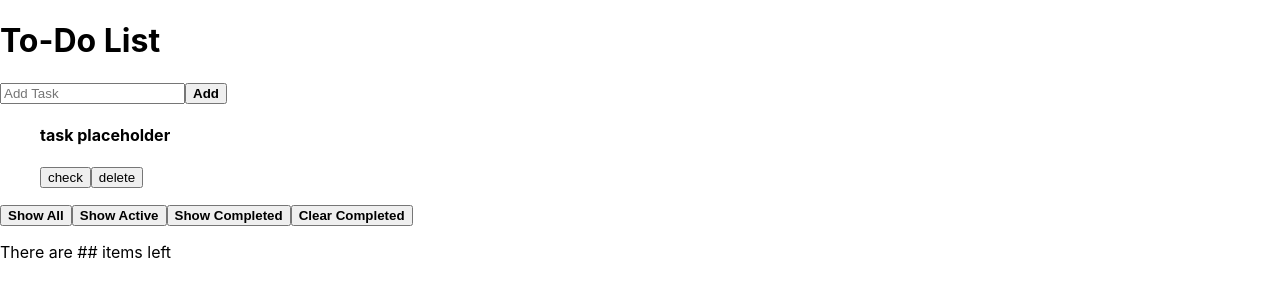
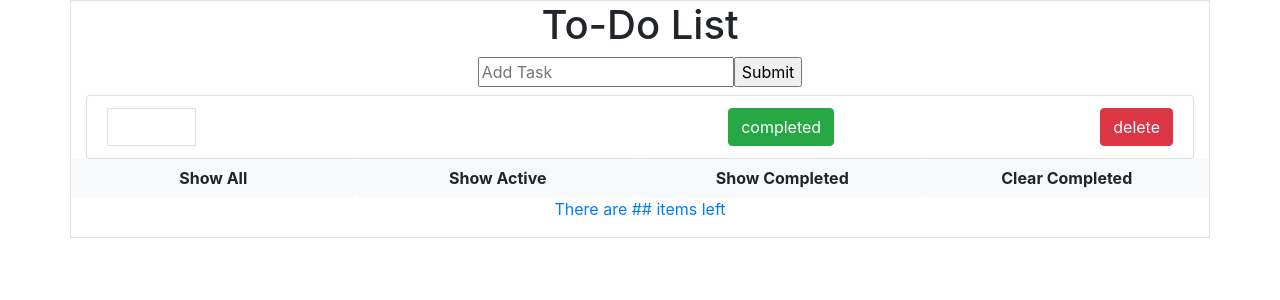
Before and after one commit to smiththay/todo-list, a React (Create React App) app: page / in a window 1280 px wide. Shown: the top 300 px of the page. Built offline with nearby package versions, Linux system fonts and the light colour scheme.

Commit message:
input field working, not displaying task

```diff
--- a/package.json
+++ b/package.json
@@ -6,7 +6,9 @@
     "@testing-library/jest-dom": "^5.11.9",
     "@testing-library/react": "^11.2.5",
     "@testing-library/user-event": "^12.8.3",
+    "bootstrap": "^4.6.0",
     "react": "^17.0.1",
+    "react-bootstrap": "^1.5.2",
     "react-dom": "^17.0.1",
     "react-scripts": "4.0.3",
     "web-vitals": "^1.1.1"
--- a/src/App.js
+++ /dev/null
@@ -1,63 +0,0 @@
-import React, { Component } from 'react'
-
-export default class App extends Component {
-  constructor(props) {
-    super(props);
-
-    this.state = {
-
-      taskList: [],
-      id: 0
-    }
-  }
-  //setState
-
-  //componentDidUpdate() {}
-
-  //componentDidMount() {}
-
-  //addTask() {}
-
-  //deleteTask() {}
-
-  //checkedTask() {}
-
-  //showAll() {}
-
-  //showActive() {}
-
-  //showCompleted
-
-  //clearCompleted() {}
-
-
-  render() {
-    return (
-      <div className="container text-center">
-        <h1>To-Do List</h1>
-        <input type="text" placeholder="Add Task" />
-        <button className="btn" onClick='null'><b>Add</b></button>
-        <ul className="list-group">
-          <div className="list-group-item d-flex justify-content-between">
-            <div className="col-1 border text-center" onClick='null' ></div>
-            <h4>task placeholder</h4>
-            <button onClick='null' className="btn"> check</button>
-            <button onClick='null' className="btn"> delete </button>
-          </div>
-        </ul>
-        <div className="row">
-          <div className="col">
-            <div className="row d-flex justify-content-between">
-              <button onClick='null' className="btn col-3" type="button"><b>Show All</b></button>
-              <button onClick='null' className="btn col-3" type="button"><b>Show Active</b></button>
-              <button onClick='null' className="btn col-3" type="button"><b>Show Completed</b></button>
-              <button onClick='null' className="btn col-3" type="button"><b>Clear Completed</b></button>
-            </div>
-          </div>
-        </div>
-        <p className="text-primary">There are  ## items left</p>
-      </div>
-
-    )
-  }
-}
--- /dev/null
+++ b/src/components/App.js
@@ -0,0 +1,83 @@
+import React, { Component } from 'react'
+import Tasks from './Tasks'
+
+
+export default class App extends Component {
+  constructor(props) {
+    super(props);
+
+    this.state = {value: '', taskList: [],
+  };
+
+    this.handleChange = this.handleChange.bind(this);
+    this.handleSubmit = this.handleSubmit.bind(this);
+
+  }
+  //setState
+
+  // componentDidUpdate() {}
+  // windowlocalStorage.setItem
+
+  // componentDidMount() {}
+  // window.localStorage.getItem
+
+
+
+  //addTask() {}
+
+    handleChange(e) {
+      this.setState({value: e.target.value});
+      console.log(this.state.value)
+    }
+
+    handleSubmit(e) {
+      this.setState({taskList: [this.state.value]})
+      this.setState({value:''})
+      //console.log("submitted")
+      //alert('A name was submitted: ' + this.state.value);
+      e.preventDefault();
+   }
+
+
+
+  //deleteTask() {}
+
+  //checkedTask() {}
+
+  //showAll() {}
+
+  //showActive() {}
+
+  //showCompleted
+
+  //clearCompleted() {}
+
+  render() {
+    return (
+      <div className="container text-center border">
+        <h1>To-Do List</h1>
+        <form onSubmit={this.handleSubmit}>
+        <label>
+          <input type="text" placeholder= "Add Task"value={this.state.value} onChange={this.handleChange} />
+        </label>
+        <input type="Submit" value="Submit" />
+      </form>
+        {/* <input type="text" placeholder="Add Task" /> */}
+        {/* <button className="btn btn-light" onClick={this.addTask}><b>Add</b></button> */}
+          <Tasks task={this.state.taskList[0]}/>
+        <div className="row">
+          <div className="col">
+            <div className="row d-flex justify-content-between">
+              <button onClick='null' className="btn btn-light col-3" type="button"><b>Show All</b></button>
+              <button onClick='null' className="btn btn-light col-3" type="button"><b>Show Active</b></button>
+              <button onClick='null' className="btn btn-light col-3" type="button"><b>Show Completed</b></button>
+              <button onClick='null' className="btn btn-light col-3" type="button"><b>Clear Completed</b></button>
+            </div>
+          </div>
+        </div>
+        <p className="text-primary">There are  ## items left</p>
+      </div>
+
+    )
+  }
+}
--- /dev/null
+++ b/src/components/Tasks.js
@@ -0,0 +1,23 @@
+import React, { Component } from 'react'
+
+export class Tasks extends Component {
+    constructor(props) {
+        super(props);
+    }
+    render() {
+        return (
+            <div>
+                <ul className="list-group">
+                    <div className="list-group-item d-flex justify-content-between">
+                        <div className="col-1 border text-center" onClick='null' ></div>
+                        <h4>{this.props.task}</h4>
+                        <button onClick='null' className="btn btn-success"> completed</button>
+                        <button onClick='null' className="btn btn-danger"> delete </button>
+                    </div>
+                </ul>
+            </div>
+        )
+    }
+}
+
+export default Tasks
--- a/src/index.js
+++ b/src/index.js
@@ -1,8 +1,9 @@
 import React from 'react';
 import ReactDOM from 'react-dom';
 import './index.css';
-import App from './App';
+import App from './components/App';
 import reportWebVitals from './reportWebVitals';
+import 'bootstrap/dist/css/bootstrap.css';
 
 ReactDOM.render(
   <React.StrictMode>
```
Also changed, not shown: src/pseudocode.md (added, +58 -0 lines), 1 other file (tests, documents, lock files or other folders).
